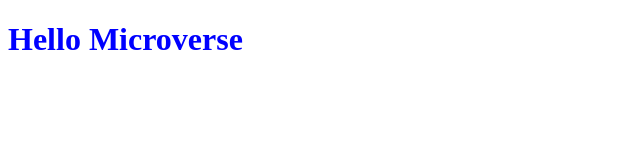
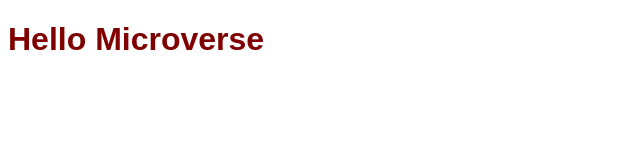
Before and after one commit to ShingiraiBhengesa/Hello-Microverse, a plain HTML site: page index.html in a window 1280 px wide. Shown: the whole page, without its empty margins (0-640 px from the left). Drawn offline with Linux system fonts and the light colour scheme.

Commit message:
Update style.ss

```diff
--- a/style.css
+++ b/style.css
@@ -1,3 +1,8 @@
-h1 {
-    color: blue;
+body {
+    font-family: sans-serif;
   }
+
+  h1 {
+    font-weight: bold;
+    color: maroon;
+  }
```
